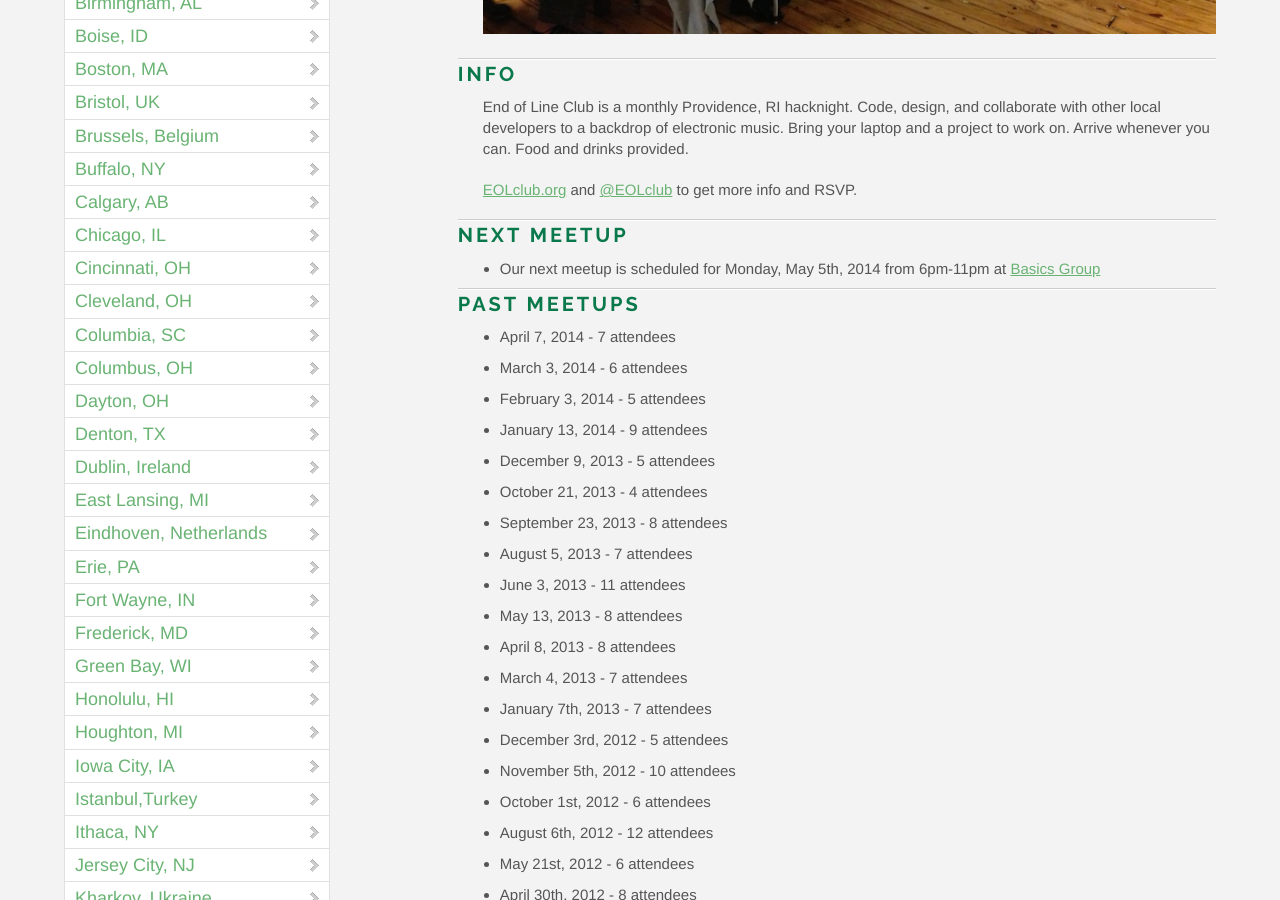
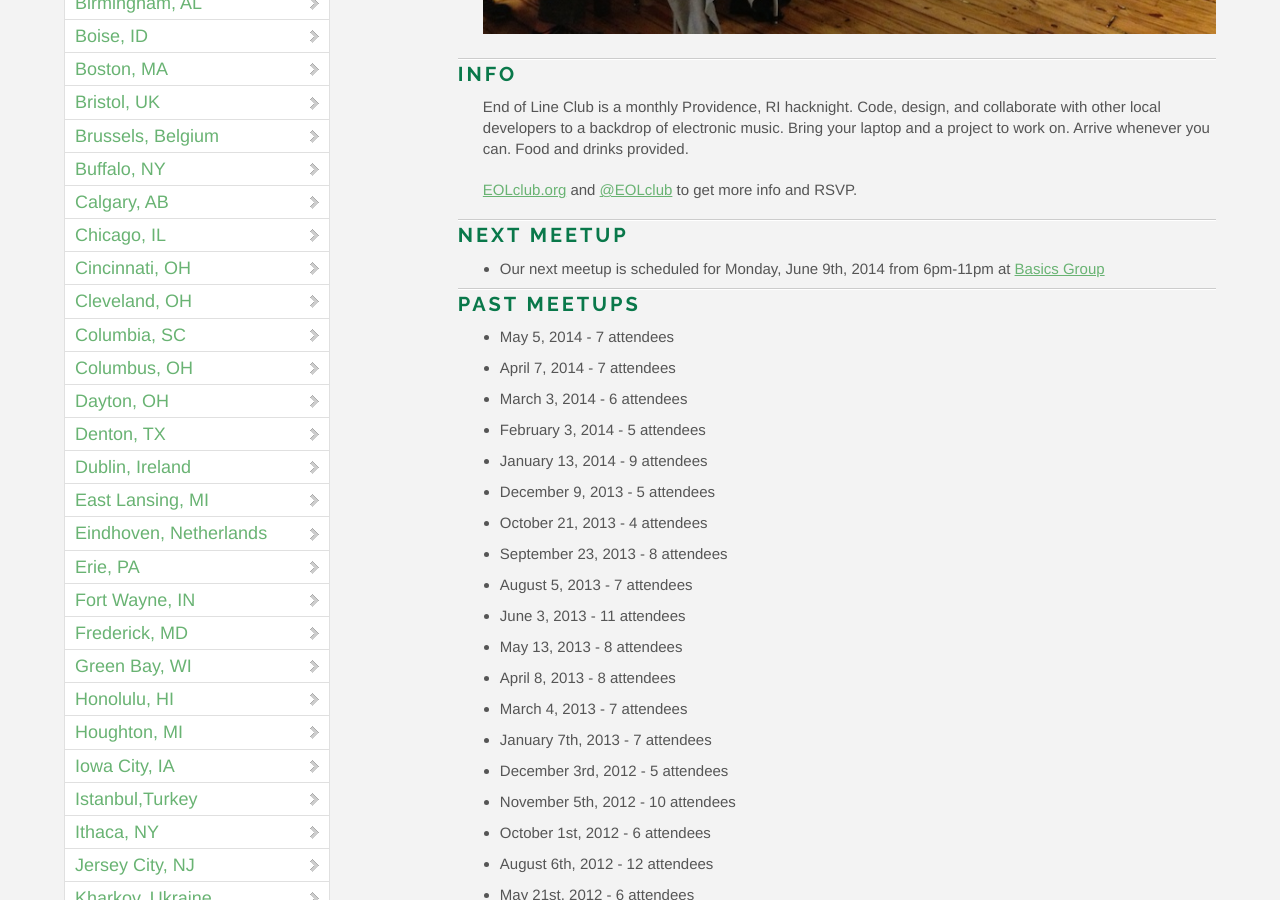
Before and after one commit to OpenHack/openhack.github.com, a Jekyll site: the page built from providence/index.markdown, in a window 1280 px wide and 900 px high, scrolled down 594 px. Built offline with Jekyll 4.4.1, drawn with Linux system fonts in a browser that asks for light colours; nearby versions of some CDN libraries; comment, search, counter and statistics services are not loaded.

Commit message:
Update Providence after 5/5 meetup

```diff
--- a/providence/index.markdown
+++ b/providence/index.markdown
@@ -15,10 +15,11 @@
 
 ### Next meetup
 
-* Our next meetup is scheduled for Monday, May 5th, 2014 from 6pm-11pm at [Basics Group](http://basicsgroup.com)
+* Our next meetup is scheduled for Monday, June 9th, 2014 from 6pm-11pm at [Basics Group](http://basicsgroup.com)
 
 ### Past meetups
 
+* May 5, 2014 - 7 attendees
 * April 7, 2014 - 7 attendees
 * March 3, 2014 - 6 attendees
 * February 3, 2014 - 5 attendees
```
